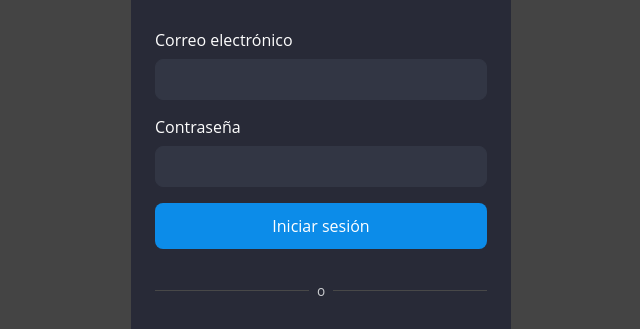
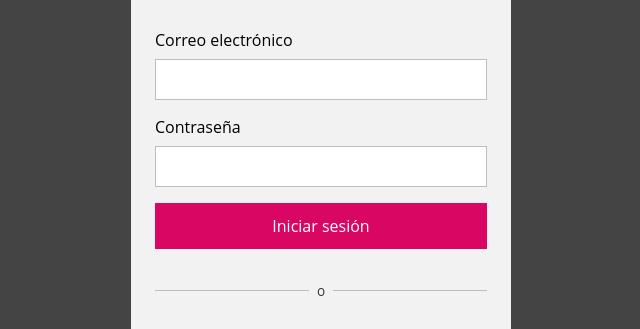
Before and after one commit to Jopzik/roastly-design-tokens-demo, a website: page index.html in a window 1280 px wide. Shown: the part 207-536 px from the top of the page, without its empty margins (319-959 px from the left). Drawn offline with Linux system fonts and the light colour scheme.

Commit message:
Update Tokens

```diff
--- a/variables.css
+++ b/variables.css
@@ -3,30 +3,30 @@
  */
 
 :root {
-  --rds-color-background-element: #323644;
-  --rds-color-background-body: #282a37;
-  --rds-color-background-accent: #139688;
-  --rds-color-background-brand-default: #0c8ce9;
+  --rds-color-background-element: #ffffff;
+  --rds-color-background-body: #f2f2f2;
+  --rds-color-background-accent: #da0663;
+  --rds-color-background-brand-default: #da0663;
   --rds-color-background-brand-hover: #2c2c2c;
-  --rds-color-text-default: #cbcdd0;
-  --rds-color-text-light: #78818f;
-  --rds-color-text-lighter: #747474;
+  --rds-color-text-default: #383838;
+  --rds-color-text-light: #4a4a4a;
+  --rds-color-text-lighter: #505050;
   --rds-color-text-on-color: #ffffff;
-  --rds-color-text-prominent: #fefefe;
-  --rds-color-text-brand: #6eb3ee;
-  --rds-color-text-title: #fefefe;
-  --rds-color-text-link: #6fb3ee;
-  --rds-color-border-default: #484848;
-  --rds-color-border-accent: #139688;
-  --rds-color-icon-default: #cbcdd0;
-  --rds-color-icon-lighter: #747474;
-  --rds-color-icon-light: #78818f;
-  --rds-color-icon-prominent: #fefefe;
-  --rds-color-icon-brand: #6eb3ee;
+  --rds-color-text-prominent: #000000;
+  --rds-color-text-brand: #da0663;
+  --rds-color-text-title: #000000;
+  --rds-color-text-link: #da0663;
+  --rds-color-border-default: #bfbebe;
+  --rds-color-border-brand: #da0663;
+  --rds-color-icon-default: #383838;
+  --rds-color-icon-lighter: #505050;
+  --rds-color-icon-light: #4a4a4a;
+  --rds-color-icon-prominent: #000000;
+  --rds-color-icon-brand: #da0663;
   --rds-color-icon-on-color: #ffffff;
-  --rds-button-radius: 0.5rem;
-  --rds-button-color-border: #484848;
-  --rds-input-radius: 0.5rem;
-  --rds-input-color-border: #323644;
-  --rds-input-color-background: #323644;
+  --rds-button-radius: 0rem;
+  --rds-button-color-border: #bfbebe;
+  --rds-input-radius: 0rem;
+  --rds-input-color-border: #bfbebe;
+  --rds-input-color-background: #ffffff;
 }
--- a/variables.js
+++ b/variables.js
@@ -2,29 +2,29 @@
  * Do not edit directly, this file was auto-generated.
  */
 
-export const rdsColorBackgroundElement = "#323644";
-export const rdsColorBackgroundBody = "#282a37";
-export const rdsColorBackgroundAccent = "#139688";
-export const rdsColorBackgroundBrandDefault = "#0c8ce9";
+export const rdsColorBackgroundElement = "#ffffff";
+export const rdsColorBackgroundBody = "#f2f2f2";
+export const rdsColorBackgroundAccent = "#da0663";
+export const rdsColorBackgroundBrandDefault = "#da0663";
 export const rdsColorBackgroundBrandHover = "#2c2c2c";
-export const rdsColorTextDefault = "#cbcdd0";
-export const rdsColorTextLight = "#78818f";
-export const rdsColorTextLighter = "#747474";
+export const rdsColorTextDefault = "#383838";
+export const rdsColorTextLight = "#4a4a4a";
+export const rdsColorTextLighter = "#505050";
 export const rdsColorTextOnColor = "#ffffff";
-export const rdsColorTextProminent = "#fefefe";
-export const rdsColorTextBrand = "#6eb3ee";
-export const rdsColorTextTitle = "#fefefe";
-export const rdsColorTextLink = "#6fb3ee";
-export const rdsColorBorderDefault = "#484848";
-export const rdsColorBorderAccent = "#139688";
-export const rdsColorIconDefault = "#cbcdd0";
-export const rdsColorIconLighter = "#747474";
-export const rdsColorIconLight = "#78818f";
-export const rdsColorIconProminent = "#fefefe";
-export const rdsColorIconBrand = "#6eb3ee";
+export const rdsColorTextProminent = "#000000";
+export const rdsColorTextBrand = "#da0663";
+export const rdsColorTextTitle = "#000000";
+export const rdsColorTextLink = "#da0663";
+export const rdsColorBorderDefault = "#bfbebe";
+export const rdsColorBorderBrand = "#da0663";
+export const rdsColorIconDefault = "#383838";
+export const rdsColorIconLighter = "#505050";
+export const rdsColorIconLight = "#4a4a4a";
+export const rdsColorIconProminent = "#000000";
+export const rdsColorIconBrand = "#da0663";
 export const rdsColorIconOnColor = "#ffffff";
-export const rdsButtonRadius = "0.5rem";
-export const rdsButtonColorBorder = "#484848";
-export const rdsInputRadius = "0.5rem";
-export const rdsInputColorBorder = "#323644";
-export const rdsInputColorBackground = "#323644";
+export const rdsButtonRadius = "0rem";
+export const rdsButtonColorBorder = "#bfbebe";
+export const rdsInputRadius = "0rem";
+export const rdsInputColorBorder = "#bfbebe";
+export const rdsInputColorBackground = "#ffffff";
```
